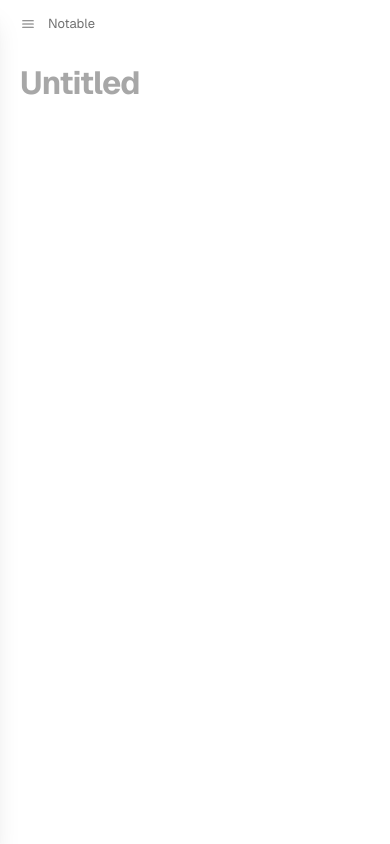
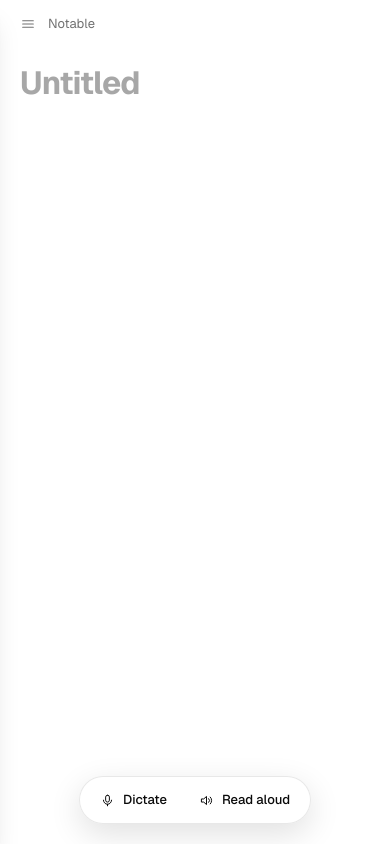
Before and after one commit to edison16a/notable, a Next.js app: page / in a window 390 px wide. Built offline with nearby package versions, Linux system fonts and the light colour scheme.

Commit message:
feat(voice-dock): float the voice buttons, popup, and playback bar at the bottom of the editor
Co-Authored-By: Claude Opus 5.5 <noreply@anthropic.com>
Claude-Session: https://claude.ai/code/session_019YfTumXHUunXm5cPZuhGPd
Co-authored-by: Edison Law <edisonlaw16@gmail.com>

```diff
--- /dev/null
+++ b/src/features/voice-dock/VoiceDock.tsx
@@ -0,0 +1,64 @@
+"use client";
+
+import { useEffect, useState } from "react";
+import { useEditorStore } from "@/features/editor/editorStore";
+import { PlaybackBar } from "@/features/read-aloud/components/PlaybackBar";
+import { ReadAloudPopup } from "@/features/read-aloud/components/ReadAloudPopup";
+import { loadReadingPrefs, startReading, stopReading } from "@/features/read-aloud/controller";
+import { useReadAloudStore } from "@/features/read-aloud/store";
+import { displayTitle } from "@/features/tabs/lib/title";
+import { useTabsStore } from "@/features/tabs/store";
+import { VoiceToolbar } from "./VoiceToolbar";
+
+const HINT_MS = 2200;
+
+/**
+ * Floats at the bottom center of the editor. Shows the voice buttons when
+ * idle, and the matching popup (plus the playback bar when reading) while a
+ * voice feature runs. Only one runs at a time, so this is the place that
+ * decides which one is on screen. Esc stops whichever is active.
+ */
+export function VoiceDock() {
+  const readStatus = useReadAloudStore((state) => state.status);
+  const [hint, setHint] = useState<string | null>(null);
+
+  useEffect(() => {
+    void loadReadingPrefs();
+  }, []);
+
+  useEffect(() => {
+    if (!hint) return;
+    const timer = setTimeout(() => setHint(null), HINT_MS);
+    return () => clearTimeout(timer);
+  }, [hint]);
+
+  useEffect(() => {
+    const onKey = (event: KeyboardEvent) => {
+      if (event.key === "Escape" && useReadAloudStore.getState().status !== "idle") stopReading();
+    };
+    window.addEventListener("keydown", onKey);
+    return () => window.removeEventListener("keydown", onKey);
+  }, []);
+
+  const readAloud = () => {
+    const editor = useEditorStore.getState().editor;
+    const { tabs, activeId } = useTabsStore.getState();
+    const title = displayTitle(tabs.find((tab) => tab.id === activeId)?.title ?? "");
+    if (!editor || !startReading(editor, title)) setHint("Nothing to read yet");
+  };
+
+  return (
+    <div className="pointer-events-none absolute inset-x-3 bottom-[max(20px,calc(env(safe-area-inset-bottom)+12px))] z-30 flex flex-col items-center gap-2.5 md:bottom-7">
+      <div className="pointer-events-auto flex w-full flex-col items-center gap-2.5">
+        {readStatus !== "idle" ? (
+          <>
+            <ReadAloudPopup />
+            <PlaybackBar />
+          </>
+        ) : (
+          <VoiceToolbar onDictate={() => setHint("Dictation is coming next")} onReadAloud={readAloud} hint={hint} />
+        )}
+      </div>
+    </div>
+  );
+}
--- /dev/null
+++ b/src/features/voice-dock/VoiceToolbar.tsx
@@ -0,0 +1,36 @@
+"use client";
+
+import { MicIcon, SpeakerIcon } from "@/components/icons/voice";
+import { cn } from "@/lib/cn";
+
+interface VoiceToolbarProps {
+  onDictate(): void;
+  onReadAloud(): void;
+  /** A short message that replaces the buttons briefly, such as "Nothing to read yet". */
+  hint: string | null;
+}
+
+const buttonClass =
+  "flex h-9 items-center gap-2 rounded-full px-3.5 text-[13px] font-medium text-fg transition-colors hover:bg-hover";
+
+/** The two small buttons that are always there: the only voice chrome visible by default. */
+export function VoiceToolbar({ onDictate, onReadAloud, hint }: VoiceToolbarProps) {
+  return (
+    <div className={cn("glass glass-enter flex h-12 items-center gap-1 rounded-full px-1.5")}>
+      {hint ? (
+        <span className="px-4 text-[13px] text-muted">{hint}</span>
+      ) : (
+        <>
+          <button type="button" onClick={onDictate} className={buttonClass}>
+            <MicIcon size={15} />
+            Dictate
+          </button>
+          <button type="button" onClick={onReadAloud} className={buttonClass}>
+            <SpeakerIcon size={15} />
+            Read aloud
+          </button>
+        </>
+      )}
+    </div>
+  );
+}
--- a/src/features/workspace/components/Workspace.tsx
+++ b/src/features/workspace/components/Workspace.tsx
@@ -3,6 +3,7 @@
 import { DocEditor } from "@/features/editor/components/DocEditor";
 import { QuickSwitcher } from "@/features/switcher/components/QuickSwitcher";
 import { useTabsStore } from "@/features/tabs/store";
+import { VoiceDock } from "@/features/voice-dock/VoiceDock";
 import { useWorkspaceBoot } from "../hooks/useWorkspaceBoot";
 import { useWorkspaceShortcuts } from "../hooks/useWorkspaceShortcuts";
 import { useUiStore } from "../uiStore";
@@ -36,6 +37,7 @@ export function Workspace() {
             {ready && activeId && <DocEditor key={activeId} docId={activeId} />}
           </div>
         </div>
+        <VoiceDock />
       </main>
       <QuickSwitcher />
     </div>
```
